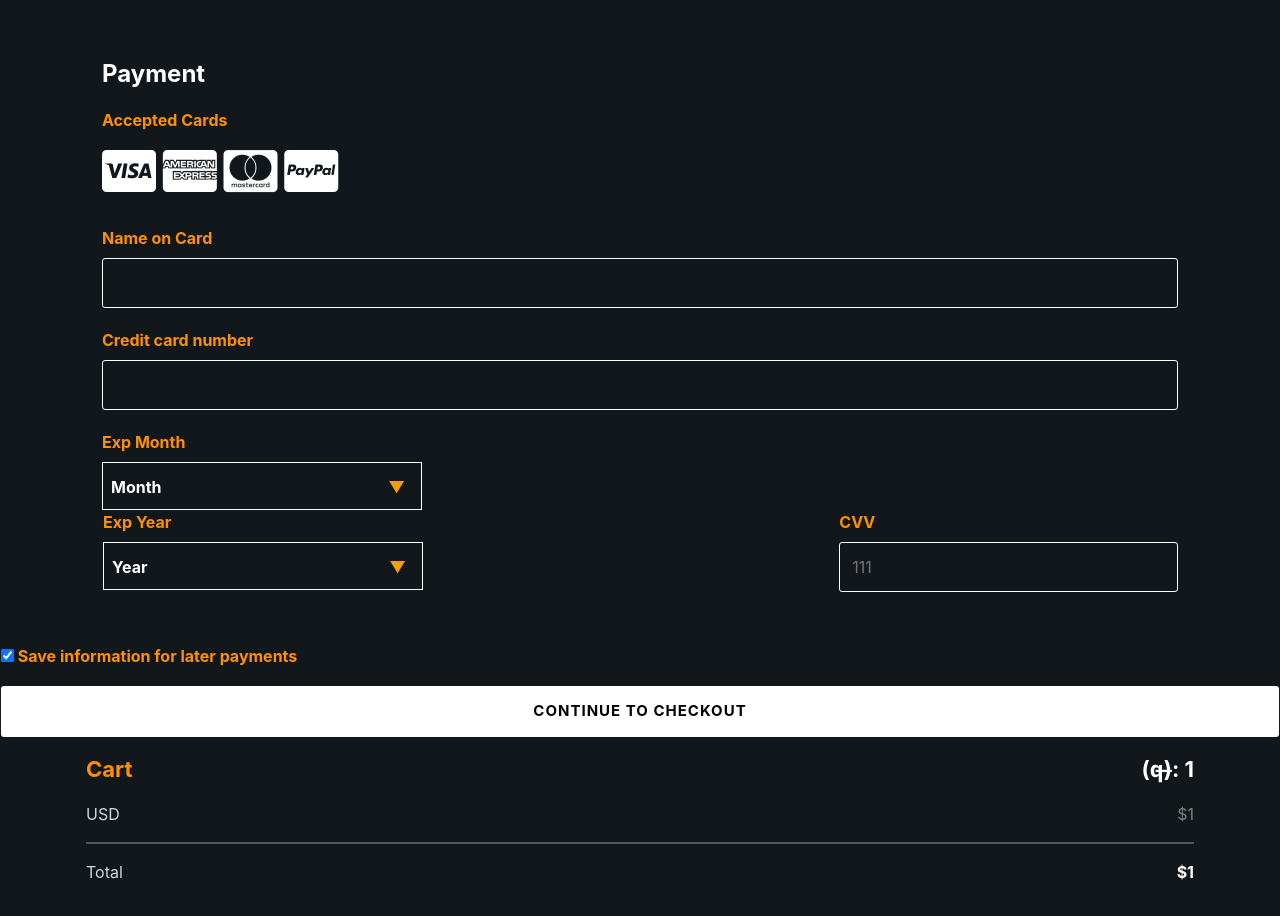
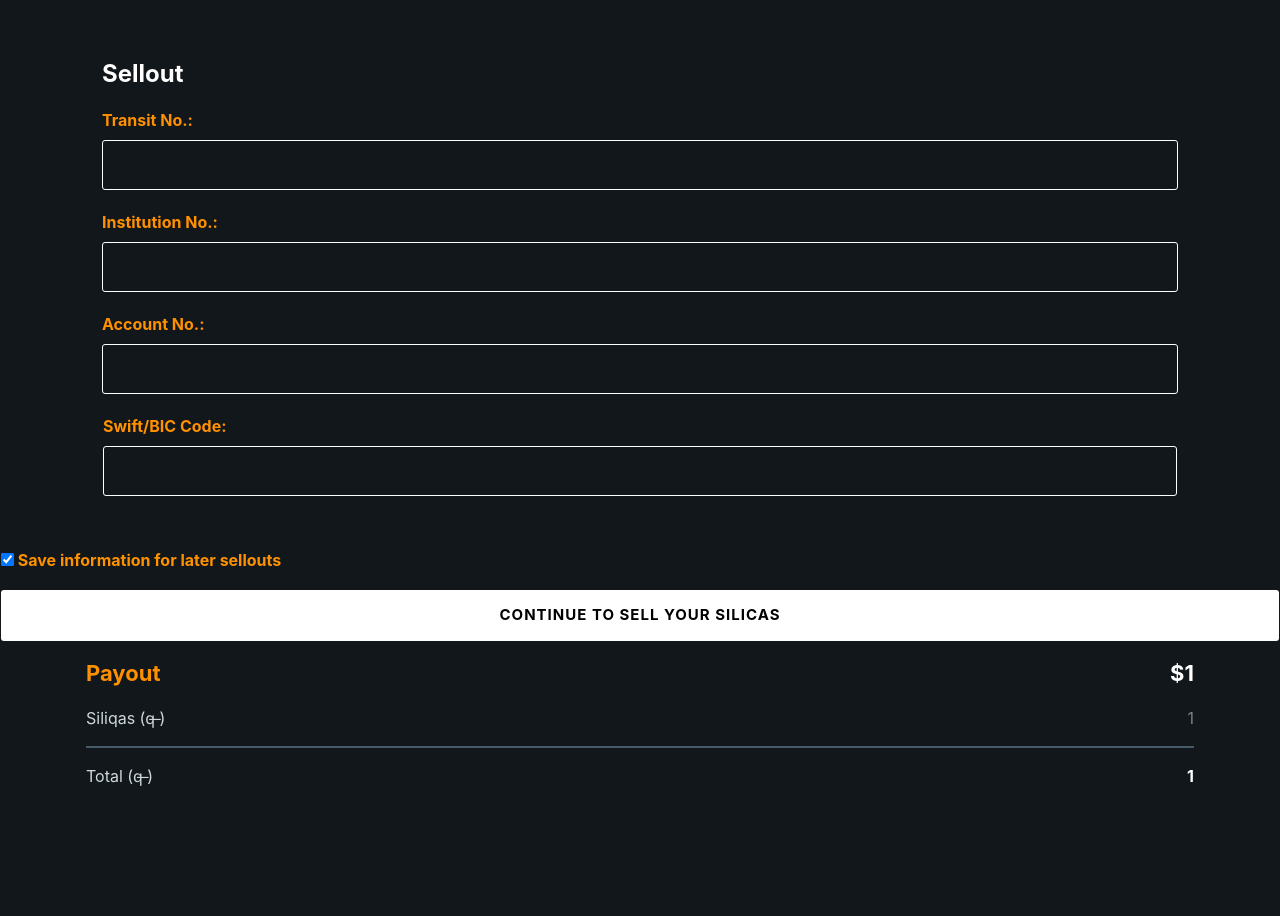
Before and after one commit to martinha1909/Hassner, a PHP site: page /Sellout.php in a window 1280 px wide. Shown: the part 75-991 px from the top of the page. After the commit the page ends 861 px from the top, so only its background shows below. Run offline with PHP 8.4, Linux system fonts and the light colour scheme; the visitor is signed in with stand-in values (Sample User, id 1); data comes from the database, SQL or seed files in the repository; data that the repository does not hold is empty; some libraries are stand-ins or nearby versions.

Commit message:
sell without backend

```diff
--- a/frontend/listener/Sellout.php
+++ b/frontend/listener/Sellout.php
@@ -35,106 +35,87 @@
 
           </div>
           <div class="col-50">
-            <h3>Payment</h3>
-            <label for="fname">Accepted Cards</label>
-            <div class="icon-container">
-              <i class="fab fa-cc-visa fa-2x"></i>
-              <i class="fab fa-cc-amex fa-2x"></i>
-              <i class="fab fa-cc-mastercard fa-2x"></i>
-              <i class="fab fa-cc-paypal fa-2x"></i>
-            </div>
-            <label for="cname">Name on Card</label>
+            <h3>Sellout</h3>
+
+            <label for="cname">Transit No.: </label>
             <?php
-                if($_SESSION['saved'] == 1)
+                if($_SESSION['saved'] == 1) // change this to transit num
                   echo '<input type="text" id="cname" name="cardname" value='.$account_info['Full_name'].'>';
                 else if($_SESSION['saved'] == 0)
-                  echo '<input type="text" id="cname" name="cardname" placeholder="John More Doe">';
+                  echo '<input type="text" id="cname" name="cardname" placeholder="1111-2222-3333-4444">';
             ?>
 
-            <label for="ccnum">Credit card number</label>
+            <label for="ccnum">Institution No.: </label>
             <?php
-                if($_SESSION['saved'] == 1)
+                if($_SESSION['saved'] == 1)// change this to inst num
                   echo '<input type="text" id="ccnum" name="cardnumber" value='.$account_info['Card_number'].'>';
                 else if($_SESSION['saved'] == 0)
                   echo '<input type="text" id="ccnum" name="cardnumber" placeholder="1111-2222-3333-4444">';
             ?>
-            <label for="expmonth">Exp Month</label>
+            <label for="expmonth">Account No.: </label>
             <?php
-                  echo '<div class="select-dark">
-                          <select name="expmonth" id="dark">
-                              <option selected disabled>Month</option>
-                              <option value="1">01</option>
-                              <option value="2">02</option>
-                              <option value="3">03</option>
-                              <option value="4">04</option>
-                              <option value="5">05</option>
-                              <option value="6">06</option>
-                              <option value="7">07</option>
-                              <option value="8">08</option>
-                              <option value="9">09</option>
-                              <option value="10">10</option>
-                              <option value="11">11</option>
-                              <option value="12">12</option>
-                          </select>
-                      </div>';
+                if($_SESSION['saved'] == 1)// change this to acct num
+                  echo '<input type="text" id="ccnum" name="cardnumber" value='.$account_info['Card_number'].'>';
+                else if($_SESSION['saved'] == 0)
+                  echo '<input type="text" id="ccnum" name="cardnumber" placeholder="1111-2222-3333-4444">';
             ?>
             <div class="row">
               <div class="col-50">
-                <label for="expyear">Exp Year</label>
+                <label for="expyear">Swift/BIC Code: </label>
                 <?php
-                  echo '<div class="select-dark">
-                          <select name="expyear" id="dark">
-                              <option selected disabled>Year</option>';
-                  for($i=2021; $i<2031; $i++)
-                      echo '<option value='.$i.'>'.$i.'</option>';
-                  echo '</select>
-                        </div>';
+                if($_SESSION['saved'] == 1)// change this to swift/bic num
+                  echo '<input type="text" id="ccnum" name="cardnumber" value='.$account_info['Card_number'].'>';
+                else if($_SESSION['saved'] == 0)
+                  echo '<input type="text" id="ccnum" name="cardnumber" placeholder="1111-2222-3333-4444">';
             ?>
 
               </div>
 
-              <div class="col-4">
-                <label for="cvv">CVV</label>
-                <input type="text" id="cvv" name="cvv" placeholder="111">
-              </div>
+
             </div>
           </div>
 
         </div>
         <label>
         <?php
-            // if($_SESSION['saved'] == 0)
+            // change everything to sellout cuz rn its on buyouts
           if($_SESSION['saved'] == 0 || ((empty($account_info['Full_name']) || $account_info['Full_name'] == 0) && empty($account_info['email']) && empty($account_info['billing_address']) && empty($account_info['City']) && empty($account_info['State']) && empty($account_info['ZIP']) && empty($account_info['Card_number']) && empty($account_info['Expiry_month']) && empty($account_info['Expiry_year'])))
-              echo '<input type="checkbox" name="save_info" value="Yes" checked> Save information for later payments';
+              echo '<input type="checkbox" name="save_info" value="Yes" checked> Save information for later sellouts';
           else
             echo '<input type="checkbox" name="save_info" value="Yes" checked> Update billing information';
         ?>
         </label>
-        <input type="submit" value="Continue to checkout" class="btn btn-primary">
+        <input type="submit" value="Continue to sell your silicas" class="btn btn-primary">
       </form>
     </div>
   </div>
   <div class="col-25">
     <div class="container">
-      <h4 style="color: #ff9100;">Cart <span class="price" style="color:white;"><?php
-      echo "(q̶): ";
-      echo $_SESSION['coins']; ?></b></span></h4>
-      <p><a><?php echo $_SESSION['currency']; ?></a> <span class="price"><?php
-      if($_SESSION['currency'] == "USD" || $_SESSION['currency'] == "CAD")
-        echo "$";
-      else if($_SESSION['currency'] == "EURO")
-        echo "€";
-      echo $_SESSION['siliqas'];
-      ?></span></p>
+      <h4 style="color: #ff9100;">Payout <span class="price" style="color:white;">
+      <?php
+       if($_SESSION['currency'] == "USD" || $_SESSION['currency'] == "CAD")
+       echo "$";
+     else if($_SESSION['currency'] == "EURO")
+       echo "€";
+     echo $_SESSION['siliqas'];
+      ?>
+        </b></span></h4>
+        <p><a>
+        <?php echo "Siliqas (q̶ )";
+        ?>
+        </a> <span class="price">
+        <?php
+
+          echo $_SESSION['coins'];
+        ?>
+      </span></p>
       <hr>
-      <p>Total <span class="price" style="color: white;"><b><?php
-        if($_SESSION['currency'] == "USD" || $_SESSION['currency'] == "CAD")
-            echo "$";
-        else if($_SESSION['currency'] == "EURO")
-            echo "€";
-        $total = $_SESSION['siliqas'];
-        echo $total;
-      ?></b></span></p>
+      <p>Total (q̶ ) <span class="price" style="color: white;"><b>
+      <?php
+
+       echo $_SESSION['coins'];
+      ?>
+      </b></span></p>
     </div>
   </div>
 </div>
```
